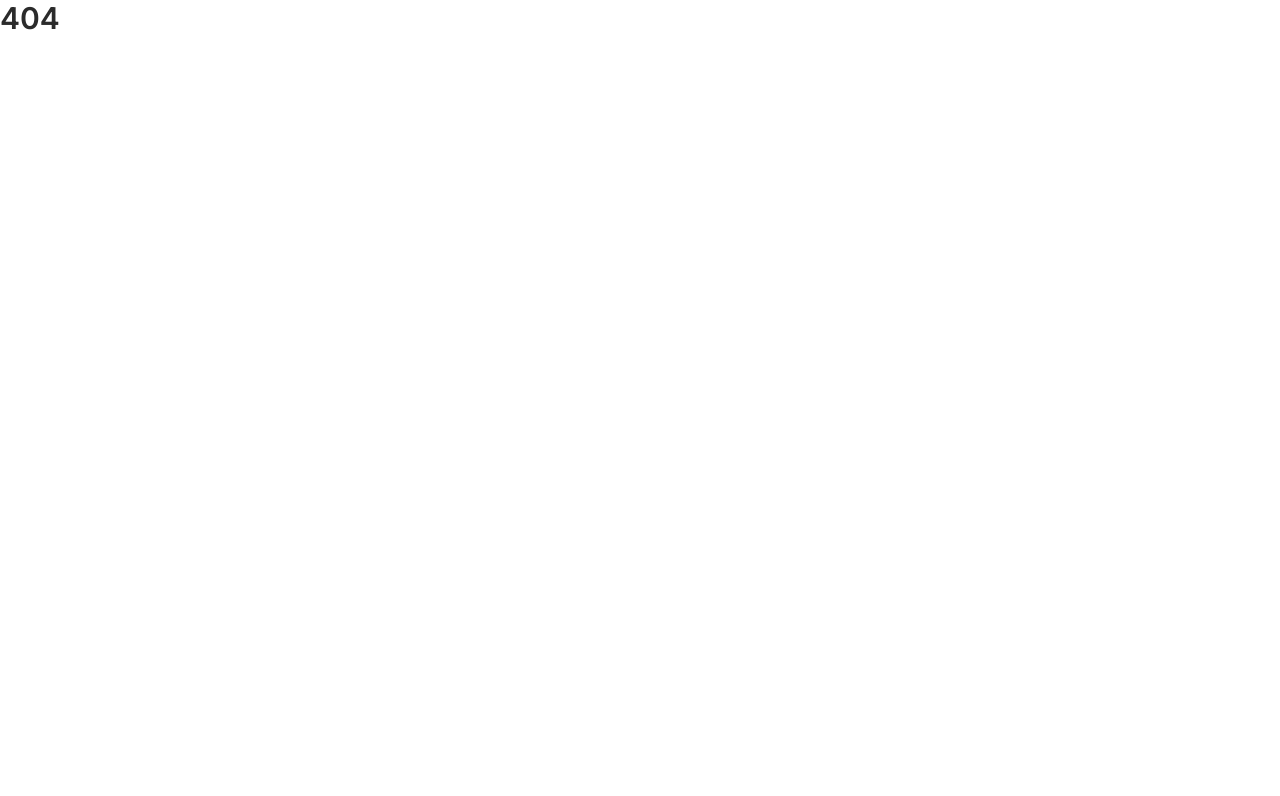
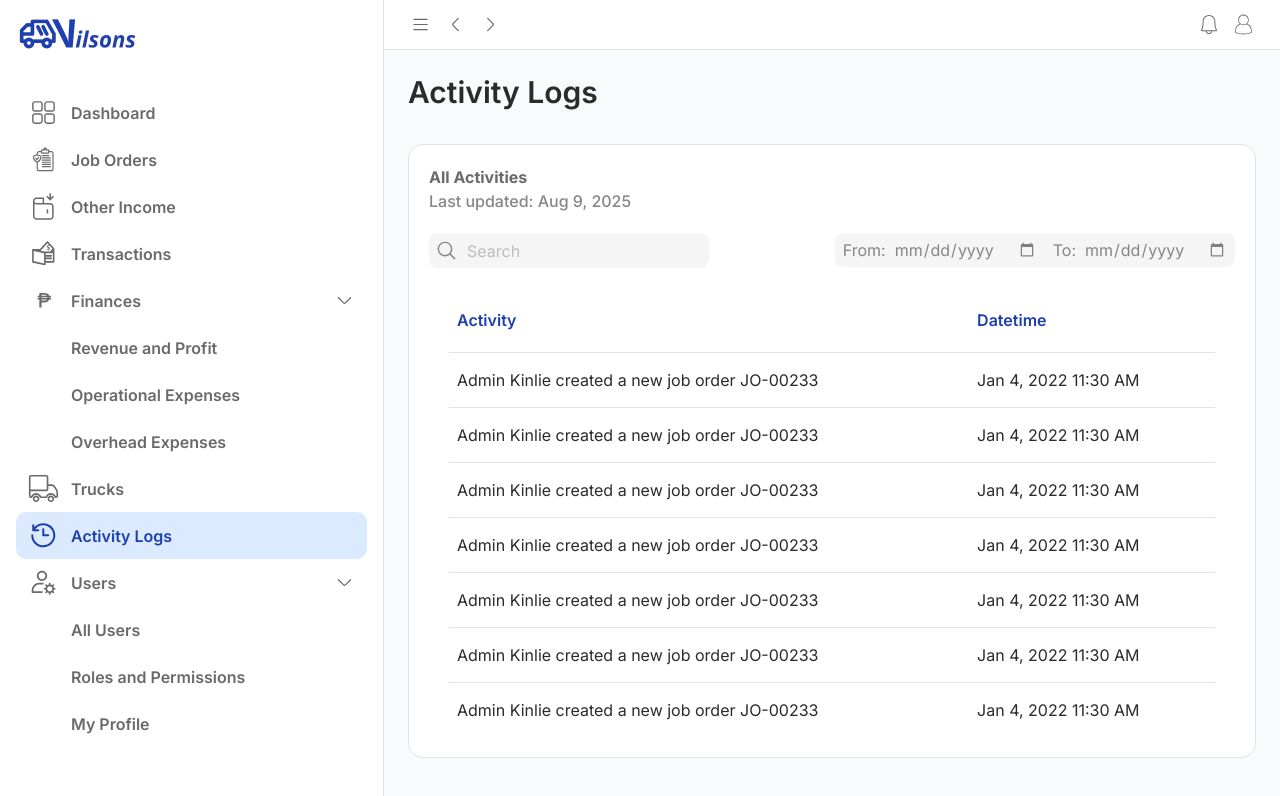
Before and after one commit to JhorizRodel-Aquino/Vilsons-Frontend, a React (Vite) app in the folder vilsons-frontend/: page /activity-logs in a window 1280 px wide. Shown: the top 796 px of the page. Built offline with nearby package versions, Linux system fonts and the light colour scheme.

Commit message:
Created activity logs page.

```diff
--- a/vilsons-frontend/src/App.tsx
+++ b/vilsons-frontend/src/App.tsx
@@ -8,6 +8,7 @@ import TransactionsPage from './pages/Admin/transactions/TransactionsPage'
 import OperationalExpensesPage from './pages/Admin/operational_expenses/OperationalExpensesPage'
 import OverheadExpensesPage from './pages/Admin/overhead_expenses/OverheadExpensesPage'
 import TrucksPage from './pages/Admin/trucks/TrucksPage'
+import ActivityLogsPage from './pages/Admin/activity_logs/ActivityLogsPage'
 
 function App() {
   return (
@@ -21,6 +22,7 @@ function App() {
       <Route path='/operational-expenses' element={<OperationalExpensesPage />} />
       <Route path='/overhead-expenses' element={<OverheadExpensesPage />} />
       <Route path='/trucks' element={<TrucksPage />} />
+      <Route path='/activity-logs' element={<ActivityLogsPage />} />
       <Route path="*" element={<NotFoundPage />} />
     </Routes>
   )
--- /dev/null
+++ b/vilsons-frontend/src/pages/Admin/activity_logs/ActivityLogsContent.tsx
@@ -0,0 +1,44 @@
+import type { Column } from "../../../components/table/Table";
+import Info from "../../../components/Info"
+import Details from "../../../components/Details"
+import TableFilter from "../../../components/TableFilter"
+import SearchBar from "../../../components/SearchBar"
+import DateRange from "../../../components/DateRange";
+import Table from "../../../components/table/Table"
+
+export default function ActivityLogsContent() {
+    type ActivityLog = {
+        activity: string;
+        datetime: string;
+    };
+
+    const activityLogColumns: Column<ActivityLog>[] = [
+        {key: "activity", label: "Activity"},
+        {key: "datetime", label: "Datetime"},
+    ];
+
+    const activityLogs: ActivityLog[] = [
+        {activity: 'Admin Kinlie created a new job order JO-00233', datetime: 'Jan 4, 2022 11:30 AM'},
+        {activity: 'Admin Kinlie created a new job order JO-00233', datetime: 'Jan 4, 2022 11:30 AM'},
+        {activity: 'Admin Kinlie created a new job order JO-00233', datetime: 'Jan 4, 2022 11:30 AM'},
+        {activity: 'Admin Kinlie created a new job order JO-00233', datetime: 'Jan 4, 2022 11:30 AM'},
+        {activity: 'Admin Kinlie created a new job order JO-00233', datetime: 'Jan 4, 2022 11:30 AM'},
+        {activity: 'Admin Kinlie created a new job order JO-00233', datetime: 'Jan 4, 2022 11:30 AM'},
+        {activity: 'Admin Kinlie created a new job order JO-00233', datetime: 'Jan 4, 2022 11:30 AM'},
+    ];
+
+    return (
+        <>
+            <Info>
+                <Details subtitle={'All Activities'} modifiedDate="Aug 9, 2025" />
+            </Info>
+
+            <TableFilter>
+                <SearchBar />
+                <DateRange />
+            </TableFilter>
+
+            <Table columns={activityLogColumns} rows={activityLogs} />
+        </>
+    )
+}
--- /dev/null
+++ b/vilsons-frontend/src/pages/Admin/activity_logs/ActivityLogsPage.tsx
@@ -0,0 +1,27 @@
+import Sidebar from "../../../components/sidebar/Sidebar";
+import Header from "../../../components/Header";
+import PageHeading from "../../../components/PageHeading";
+import ContentLayout from "../../../components/ContentLayout";
+import Main from "../../../components/Main";
+import PageContent from "../../../components/PageContent";
+import AppLayout from "../../../components/AppLayout";
+import ActivityLogsContent from "./ActivityLogsContent";
+
+export default function ActivityLogsPage() {
+    return (
+        <AppLayout>
+            <Sidebar />
+
+            <ContentLayout>
+                <Header />
+                <Main>
+                    <PageHeading title={'Activity Logs'} />
+
+                    <PageContent>
+                        <ActivityLogsContent />
+                    </PageContent>
+                </Main>
+            </ContentLayout>
+        </AppLayout>
+    )
+}
--- a/vilsons-frontend/src/pages/Admin/trucks/TrucksContent.tsx
+++ b/vilsons-frontend/src/pages/Admin/trucks/TrucksContent.tsx
@@ -20,7 +20,7 @@ export default function TrucksContent() {
         {key: "make", label: "Make"},
         {key: "model", label: "Model"},
         {key: "owner", label: "Owner"},
-        {key: "dateAdded", label: "DateAdded"},
+        {key: "dateAdded", label: "Date Added"},
     ];
 
     const trucks: Truck[] = [
```
